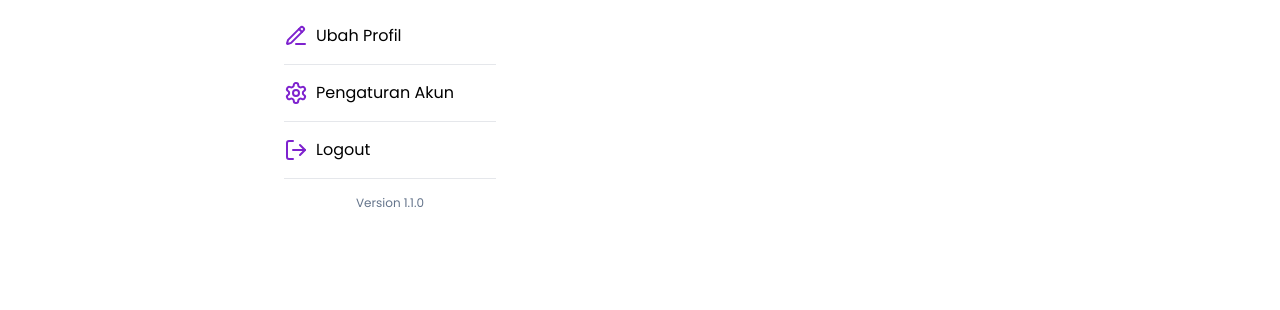
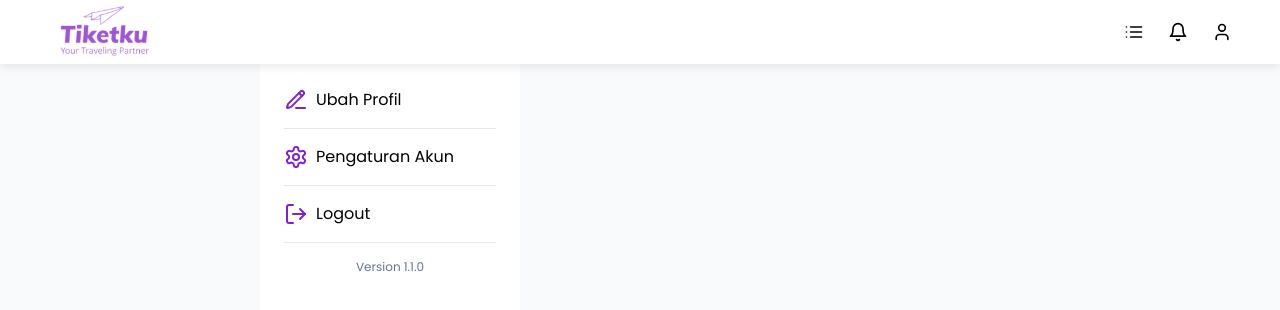
Before and after one commit to Final-Project-Team12/FE-FINAL_PROJECT-TEAM_12, a React (Vite) app: page /account in a window 1280 px wide. Shown: the top 310 px of the page. Built offline with nearby package versions, Linux system fonts and the light colour scheme; no server answers.

Commit message:
feat: add NavbarLogin

```diff
--- a/src/components/Account.jsx
+++ b/src/components/Account.jsx
@@ -1,9 +1,13 @@
 import AccountSidebar from "./UI/AccountSidebar";
+import NavbarLogin from "./UI/NavbarLogin";
 
 const Account = () => {
   return (
-    <div className="flex ml-[260px] mr-[212px]">
-      <AccountSidebar/>
+    <div className="min-h-screen bg-gray-50 overflow-x-hidden">
+      <NavbarLogin />
+      <div className="flex ml-[260px] mr-[212px]">
+        <AccountSidebar/>
+      </div>
     </div>
   );
 }
--- /dev/null
+++ b/src/components/UI/NavbarLogin.jsx
@@ -0,0 +1,38 @@
+import { Bell, List, Search, User } from 'lucide-react';
+import ProductLogo from '../../../public/icons/logo.svg';
+import { useNavigate } from 'react-router-dom';
+
+const Navbar = () => {
+  const navigate = useNavigate();
+
+  const handleLogoClick = () => {
+    navigate('/');
+  };
+  return (
+    <nav className="sticky top-0 left-0 right-0 bg-white shadow-[0px_2px_10px_rgba(0,0,0,0.1)] z-30 overflow-x-hidden">
+      <div className="container mx-auto px-4 lg:px-6">
+        <div className="flex items-center justify-between h-16">
+          <div className="flex items-center space-x-4 md:space-x-8">
+            <div className="text-[#7126B5] font-bold text-xl flex items-center pl-2 sm:pl-4 md:pl-8">
+              <img src={ProductLogo} alt="" onClick={handleLogoClick} />
+            </div>
+          </div>
+
+          <div className='flex'>
+            <div className="pr-2 sm:pr-4 md:pr-6">
+              <List size={20} />
+            </div>
+            <div className="pr-2 sm:pr-4 md:pr-6">
+              <Bell size={20} />
+            </div>
+            <div className="pr-2 sm:pr-4 md:pr-6">
+              <User size={20} />
+            </div>
+          </div>
+        </div>
+      </div>
+    </nav>
+  );
+};
+
+export default Navbar;
```
